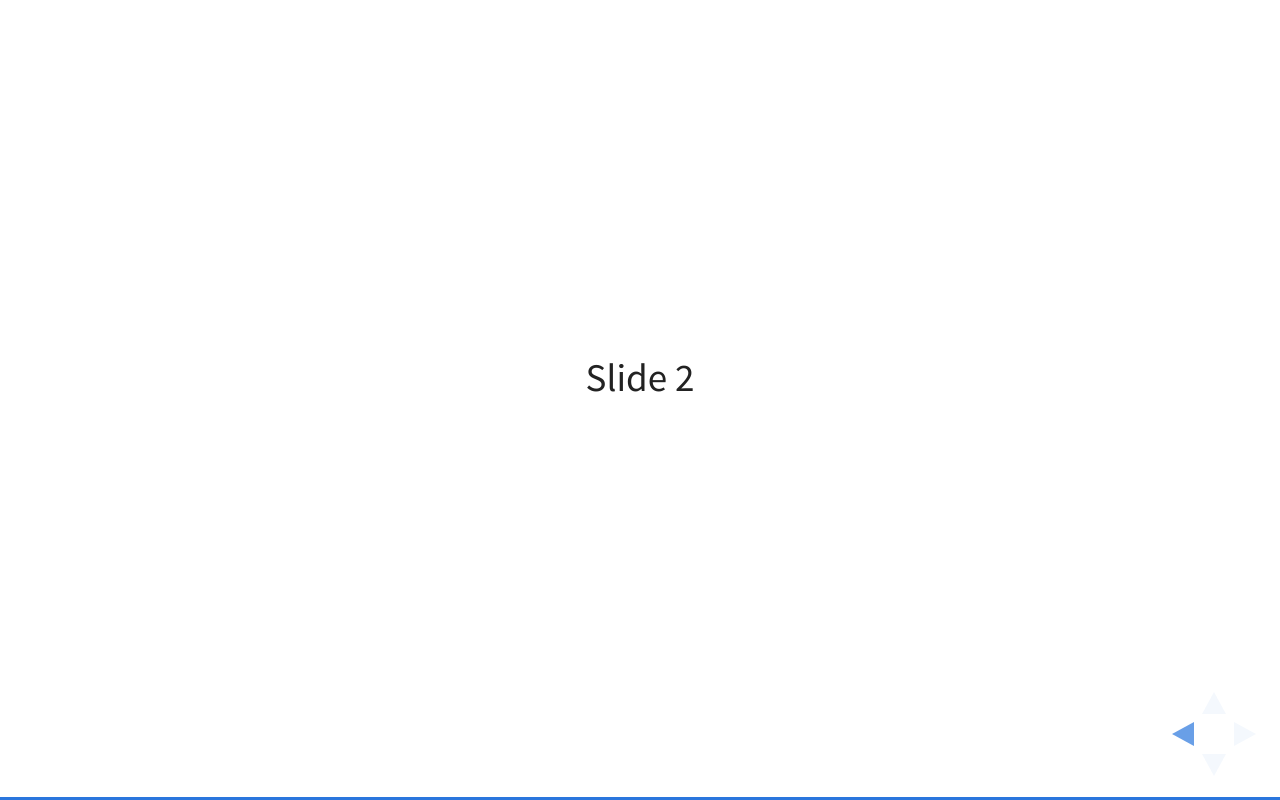
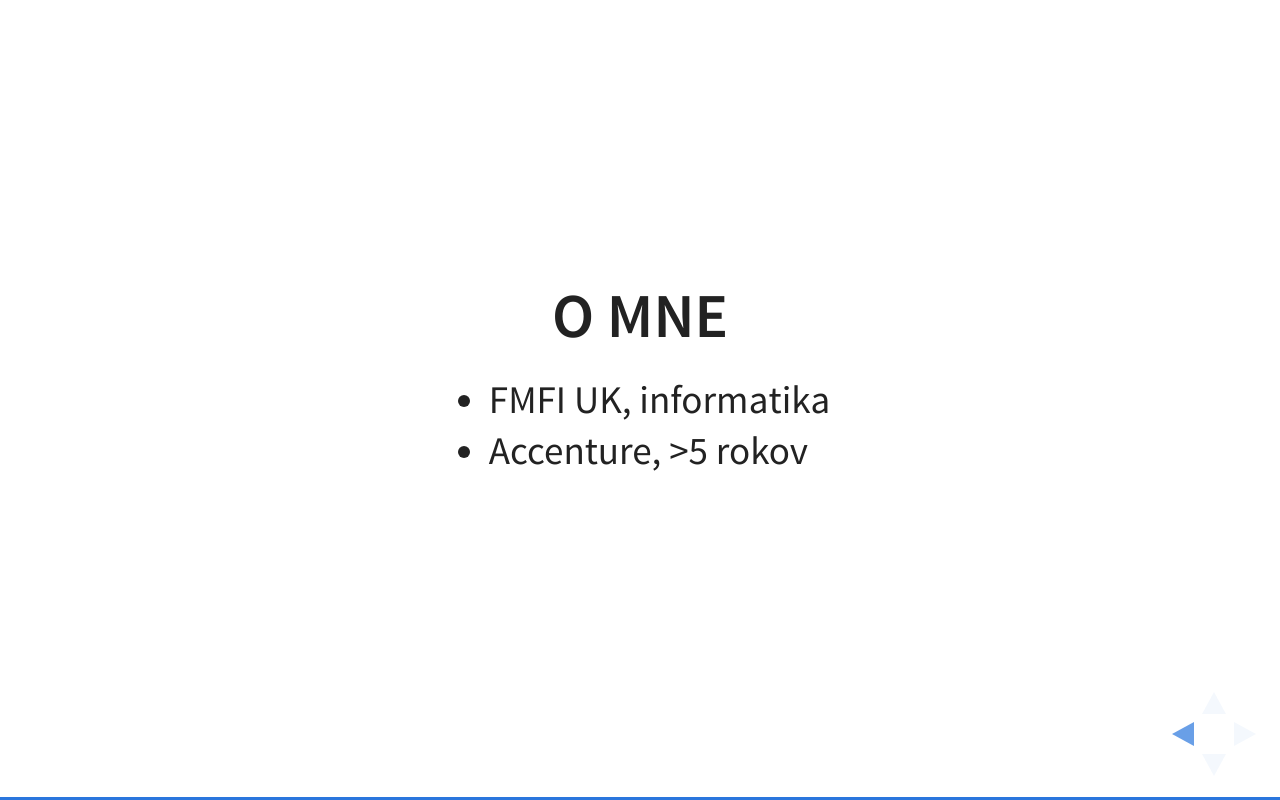
Before and after one commit to fansek/fansek.github.io, a plain HTML site: page funkcionalny-programator/index.html in a window 1280 px wide. Both pictures are taken after a click on the button 1251 px from the left and 734 px from the top of the page. Drawn offline with Linux system fonts and the light colour scheme.

Commit message:
o mne section added

```diff
--- a/funkcionalny-programator/index.html
+++ b/funkcionalny-programator/index.html
@@ -30,7 +30,13 @@
 				<h1>Funkcionálny programátor</h1>
 				<aside class="notes">poznamky ku slidu</aside>
 			</section>
-			<section>Slide 2</section>
+			<section>
+				<h2>O mne</h2>
+				<ul>
+					<li>FMFI UK, informatika</li>
+					<li>Accenture, >5 rokov</li>
+				</ul>
+			</section>
 		</div>
 	</div>
 
```
